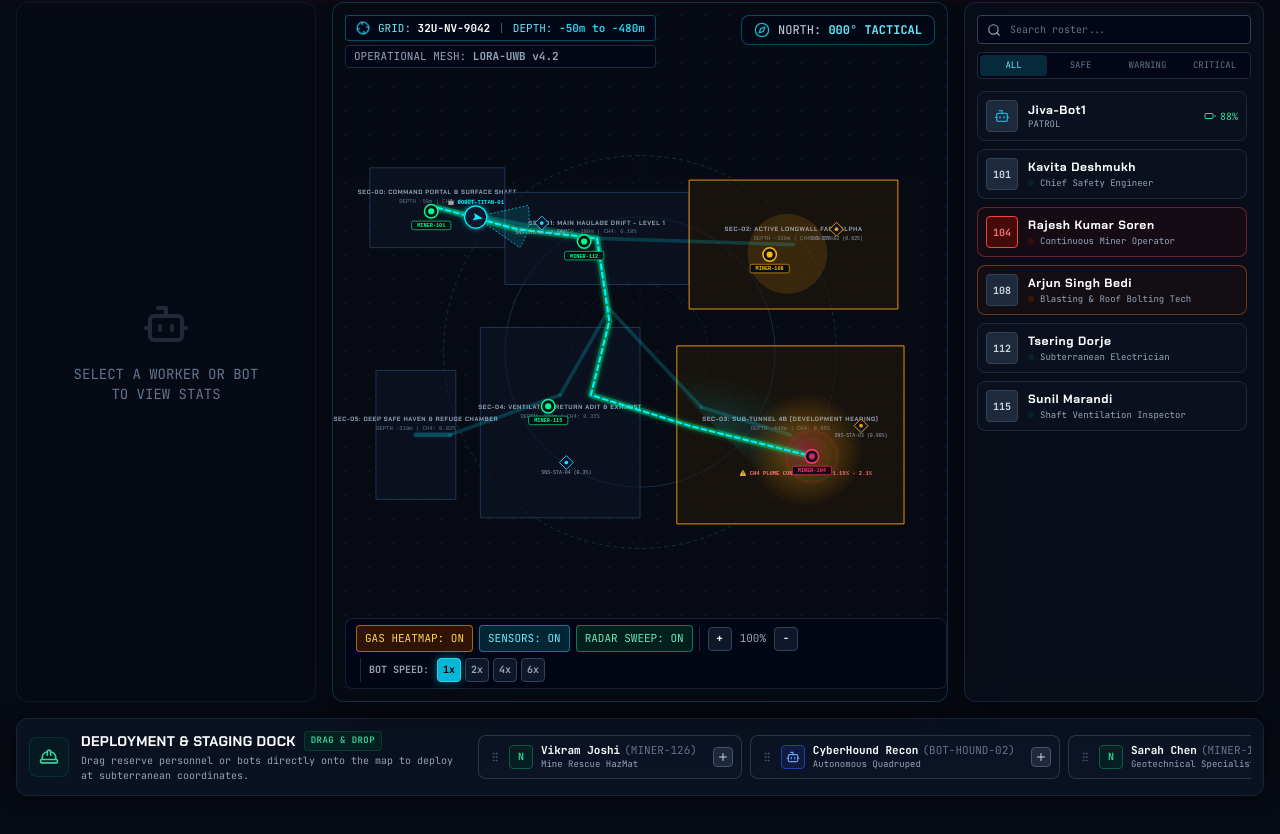
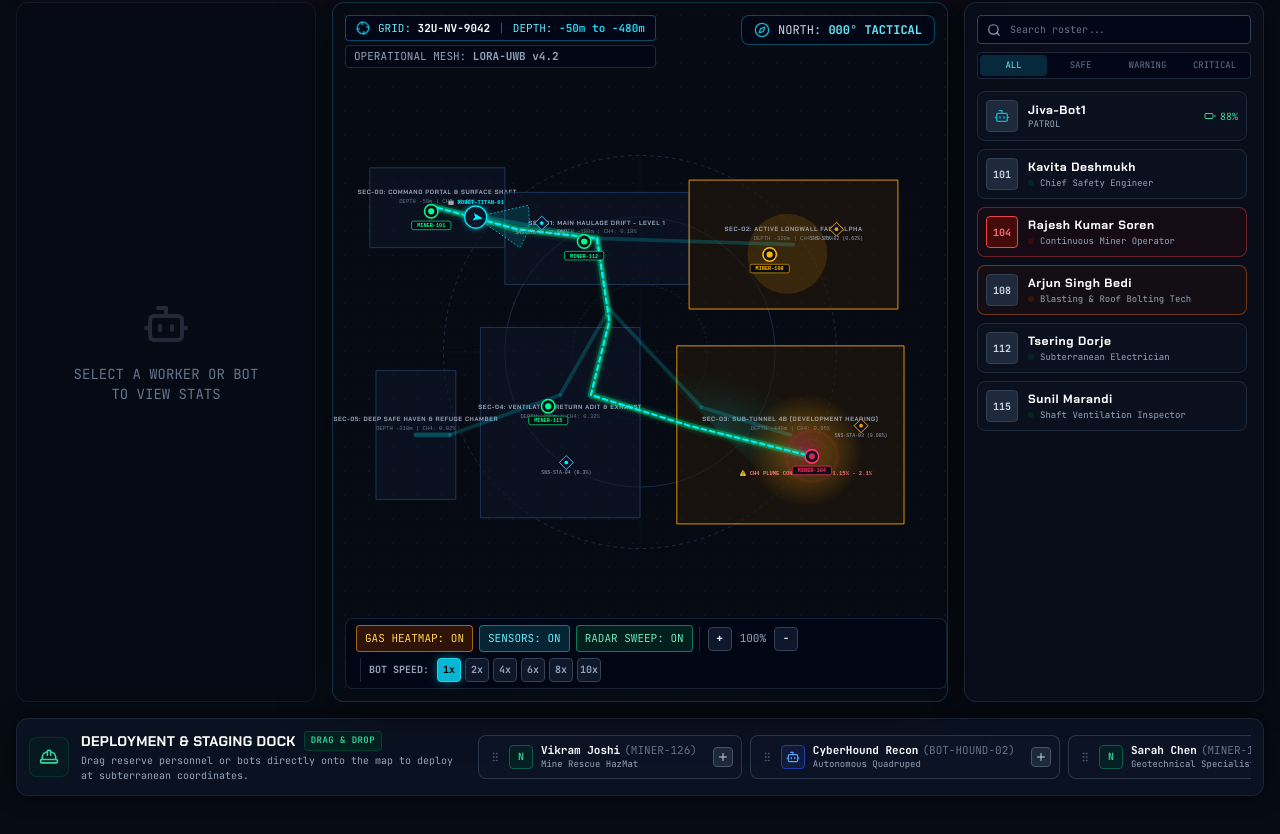
Before and after one commit to NishadSoney/NextGen-Mine-Safety, a React (Vite) app: page / in a window 1280 px wide. Shown: the part 417-1251 px from the top of the page. Built offline with nearby package versions, Linux system fonts and the light colour scheme.

Commit message:
add 8x and 10x bot speed buttons

```diff
--- a/src/components/TacticalMap/MineRadarMap.tsx
+++ b/src/components/TacticalMap/MineRadarMap.tsx
@@ -143,7 +143,7 @@ export const MineRadarMap: React.FC<MineRadarMapProps> = ({ compact = false }) =
         {/* Bot Speed Controls */}
         <div className="flex items-center space-x-1 pl-2 ml-1 border-l border-slate-800">
           <span className="text-slate-400 font-bold pr-1 text-[10px]">BOT SPEED:</span>
-          {[1, 2, 4, 6].map((speed) => (
+          {[1, 2, 4, 6, 8, 10].map((speed) => (
             <button
               key={speed}
               onClick={() => setBotSpeedMultiplier(speed)}
```
